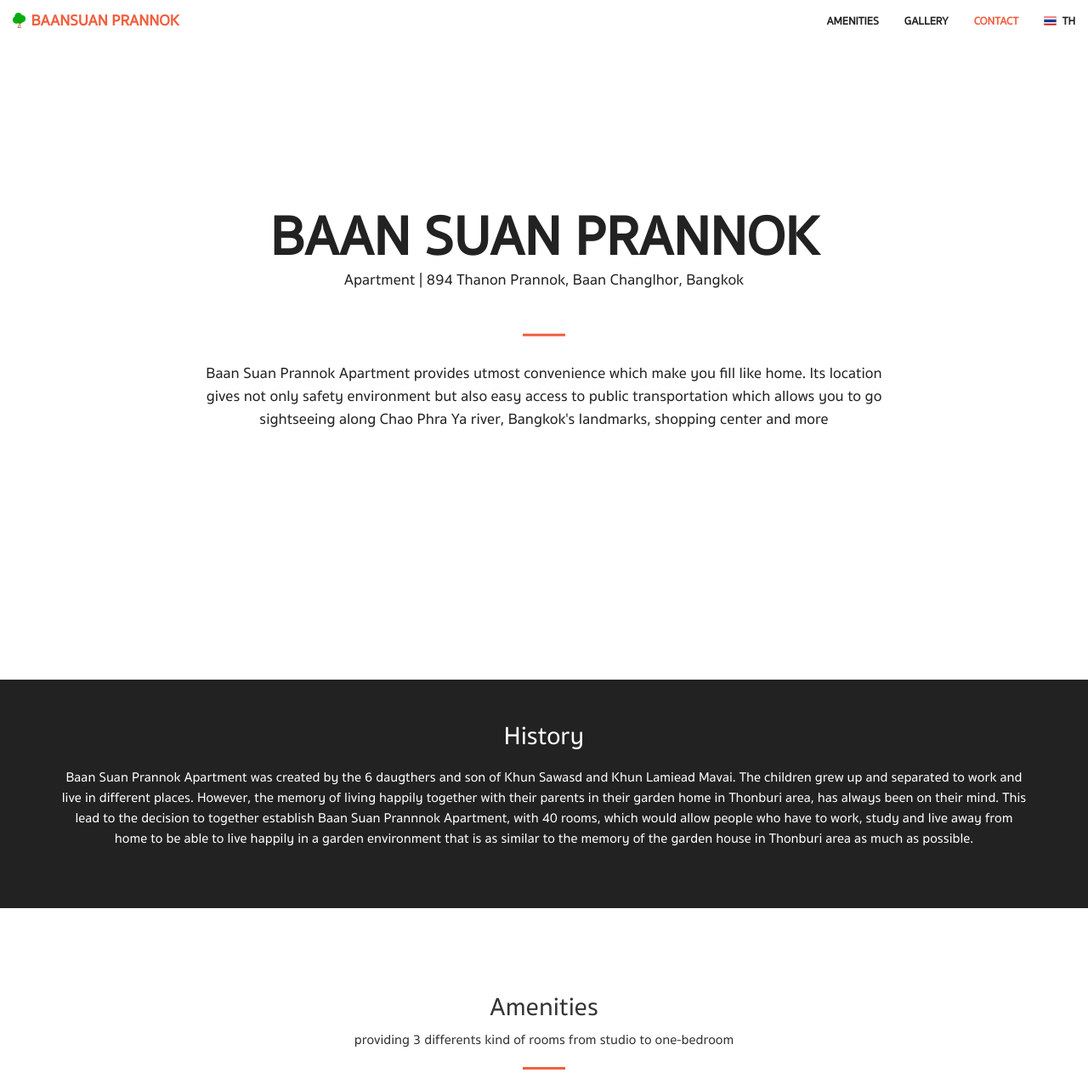
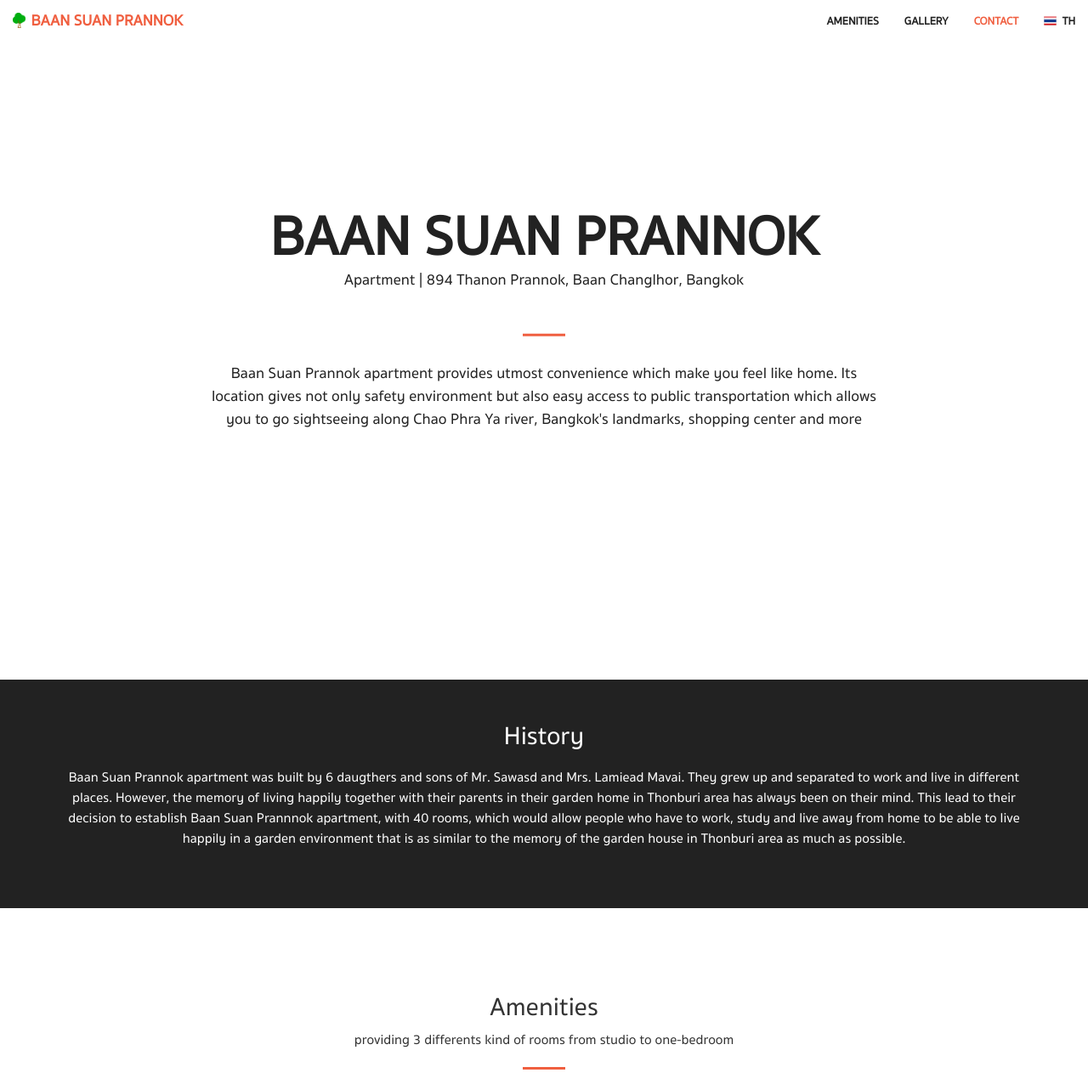
Before and after one commit to bluenex/baansuan_prannok, a plain HTML site: page en.html in a window 1280 px wide. Shown: the top 1276 px of the page at 85% size. Drawn offline with nearby package versions, Linux system fonts and the light colour scheme.

Commit message:
Fix typos and change wording

```diff
--- a/en.html
+++ b/en.html
@@ -9,7 +9,7 @@
     <meta name="description" content="">
     <meta name="author" content="">
 
-    <title>Baansuan Prannok</title>
+    <title>Baan Suan Prannok</title>
 
     <!-- Bootstrap Core CSS -->
     <link rel="stylesheet" href="css/bootstrap.min.css" type="text/css">
@@ -65,7 +65,7 @@
                     <span class="icon-bar"></span>
                 </button>
                 <a class="navbar-brand page-scroll" href="#page-top">
-                  <img src="img/baansuan_logo.png" width="15px" style="display:inline; margin:0 2px 3px 0"> Baansuan Prannok</a>
+                  <img src="img/baansuan_logo.png" width="15px" style="display:inline; margin:0 2px 3px 0"> Baan Suan Prannok</a>
             </div>
 
             <!-- Collect the nav links, forms, and other content for toggling -->
@@ -96,7 +96,7 @@
                 <h1>Baan Suan Prannok</h1>
                 <p class="text-faded">Apartment | 894 Thanon Prannok, Baan Changlhor, Bangkok</p>
                 <hr>
-                <p class="text-faded">Baan Suan Prannok Apartment provides utmost convenience which make you fill like home. Its location gives not only safety environment but also easy access to public transportation which allows you to go sightseeing along Chao Phra Ya river, Bangkok's landmarks, shopping center and more</p>
+                <p class="text-faded">Baan Suan Prannok apartment provides utmost convenience which make you feel like home. Its location gives not only safety environment but also easy access to public transportation which allows you to go sightseeing along Chao Phra Ya river, Bangkok's landmarks, shopping center and more</p>
             </div>
         </div>
     </header>
@@ -105,7 +105,7 @@
         <div class="container text-center">
             <div class="call-to-action">
                 <h2>History</h2>
-                <p>Baan Suan Prannok Apartment was created by the 6 daugthers and son of Khun Sawasd and Khun Lamiead Mavai. The children grew up and separated to work and live in different places. However, the memory of living happily together with their parents in their garden home in Thonburi area, has always been on their mind. This lead to the decision to together establish Baan Suan Prannnok Apartment, with 40 rooms, which would allow people who have to work, study and live away from home to be able to live happily in a garden environment that is as similar to the memory of the garden house in Thonburi area as much as possible.</p>
+                <p>Baan Suan Prannok apartment was built by 6 daugthers and sons of Mr. Sawasd and Mrs. Lamiead Mavai. They grew up and separated to work and live in different places. However, the memory of living happily together with their parents in their garden home in Thonburi area has always been on their mind. This lead to their decision to establish Baan Suan Prannnok apartment, with 40 rooms, which would allow people who have to work, study and live away from home to be able to live happily in a garden environment that is as similar to the memory of the garden house in Thonburi area as much as possible.</p>
             </div>
         </div>
     </aside>
@@ -231,7 +231,7 @@
                 <div class="col-lg-6 text-center">
                     <h2 class="section-heading">Questions | Contact</h2>
                     <hr class="primary">
-                    <p>We try to assist you and answer any questions about the Apartment. Feel free to contact us 24 hours throughout 7 days a week. If you’re interested in visiting the Apartment, we are also happy to give you a tour of all the rooms and the surrounding area. You can just come directly to the apartment addressed below.</p>
+                    <p>We will try to assist and answer any questions about the apartment. Feel free to contact us anytime 24 hours throughout 7 days a week. If you’re interested in visiting the apartment, we are happy to give you a tour of all the rooms and the surrounding areas. You can just come directly to the apartment addressed below.</p>
                     <p>Address : 894 Soi Prannok Road, Baan Chang Lhor, Bangkok 10700<br><b>(close to Siriraj hospital)</b></p>
 
                 <div class="col-lg-5 col-lg-offset-1 text-center">
@@ -247,6 +247,7 @@
 
               <div class="col-lg-5 col-lg-offset-1 text-center">
                 <h2 class="section-heading">Location</h2>
+                <p>Only 15 minutes walk from Siriraj hospital</p>
                 <hr class="primary">
 
                 <iframe src="https://www.google.com/maps/embed?pb=!1m14!1m8!1m3!1d3875.3944047095792!2d100.47491668570557!3d13.755073028460155!3m2!1i1024!2i768!4f13.1!3m3!1m2!1s0x0%3A0xbf55bb339cb9564a!2z4Lia4LmJ4Liy4LiZ4Liq4Lin4LiZ4Lie4Lij4Liy4LiZ4LiZ4LiB!5e0!3m2!1sen!2sth!4v1448692209175" width="100%" height="325" frameborder="0" style="border:0" allowfullscreen></iframe>
```
Also changed, not shown: index.html (+1 -0 lines).
